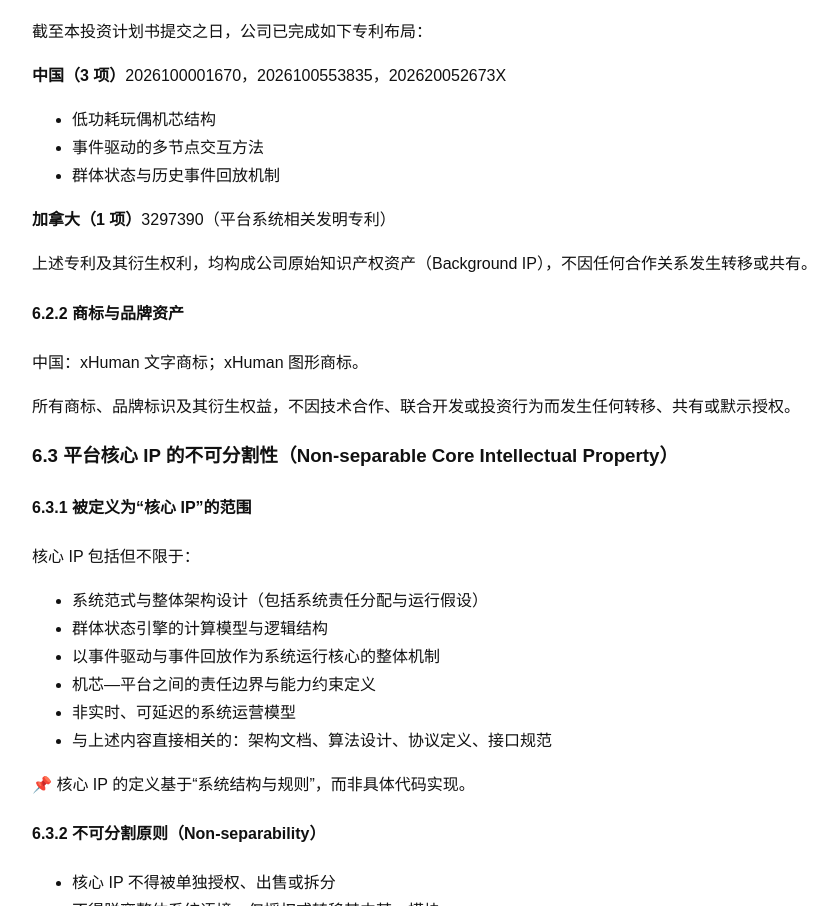
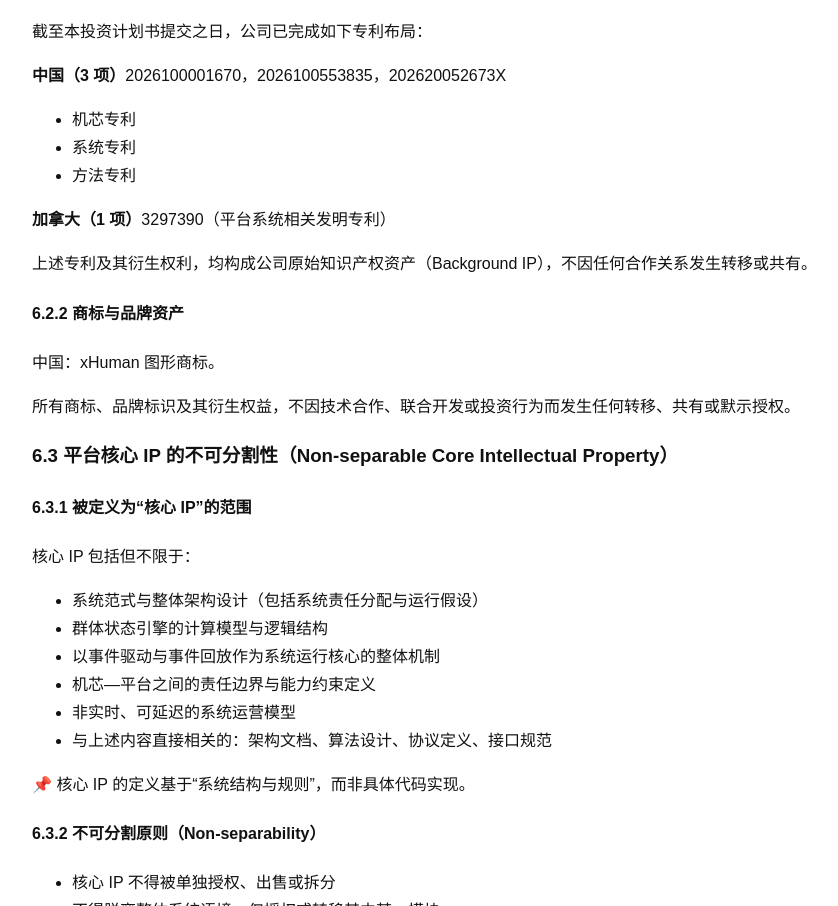
Before and after one commit to josephshi000/xhuman-website, a plain HTML site: page zh/platform.html in a window 1280 px wide. Shown: the part 3714-4620 px from the top of the page, without its empty margins (8-846 px from the left). Drawn offline with Linux system fonts and the light colour scheme.

Commit message:
Update platform.html

```diff
--- a/zh/platform.html
+++ b/zh/platform.html
@@ -145,15 +145,15 @@
   <p>截至本投资计划书提交之日，公司已完成如下专利布局：</p>
   <p><strong>中国（3 项）</strong>2026100001670，2026100553835，202620052673X</p>
   <ul>
-    <li>低功耗玩偶机芯结构</li>
-    <li>事件驱动的多节点交互方法</li>
-    <li>群体状态与历史事件回放机制</li>
+    <li>机芯专利</li>
+    <li>系统专利</li>
+    <li>方法专利</li>
   </ul>
   <p><strong>加拿大（1 项）</strong>3297390（平台系统相关发明专利）</p>
   <p>上述专利及其衍生权利，均构成公司原始知识产权资产（Background IP），不因任何合作关系发生转移或共有。</p>
 
   <h4>6.2.2 商标与品牌资产</h4>
-  <p>中国：xHuman 文字商标；xHuman 图形商标。</p>
+  <p>中国：xHuman 图形商标。</p>
   <p>所有商标、品牌标识及其衍生权益，不因技术合作、联合开发或投资行为而发生任何转移、共有或默示授权。</p>
 
   <h3>6.3 平台核心 IP 的不可分割性（Non-separable Core Intellectual Property）</h3>
```
